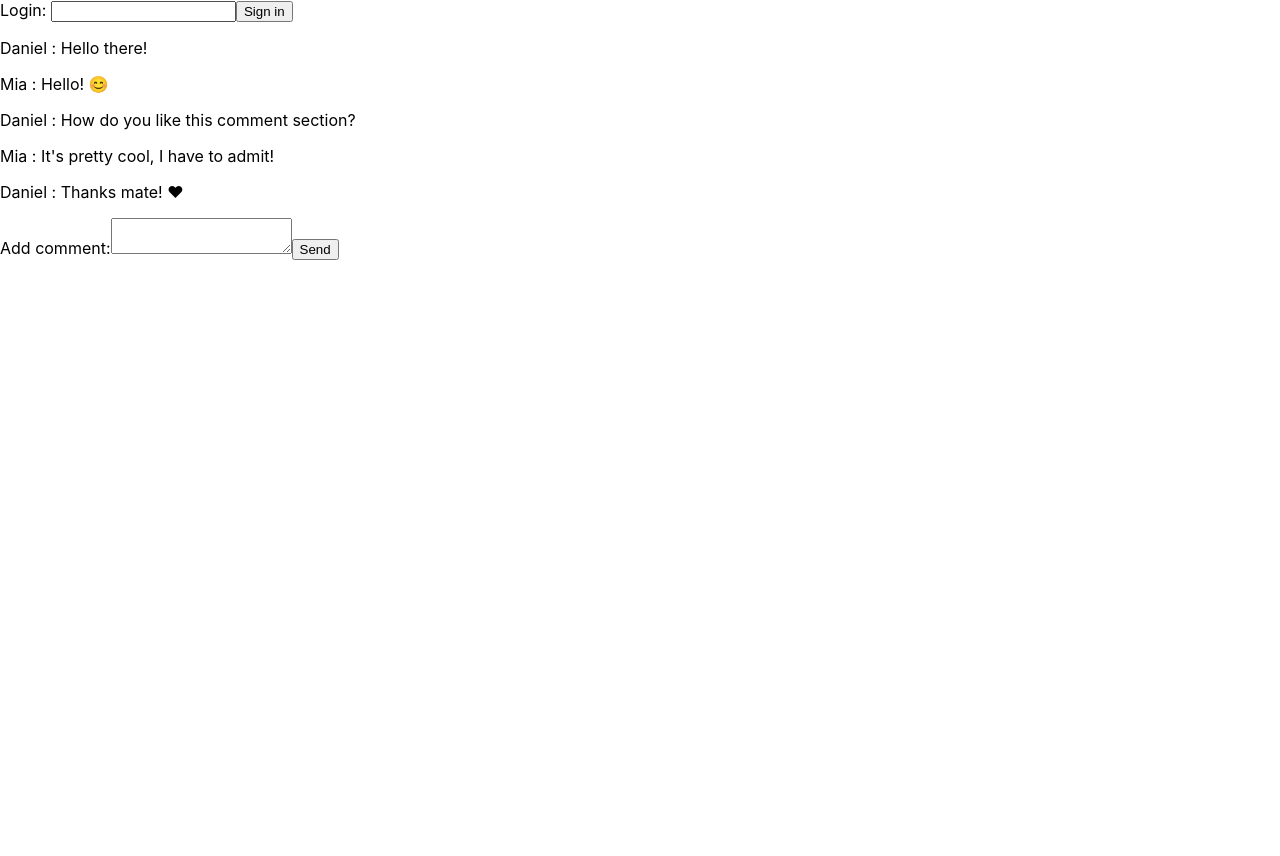
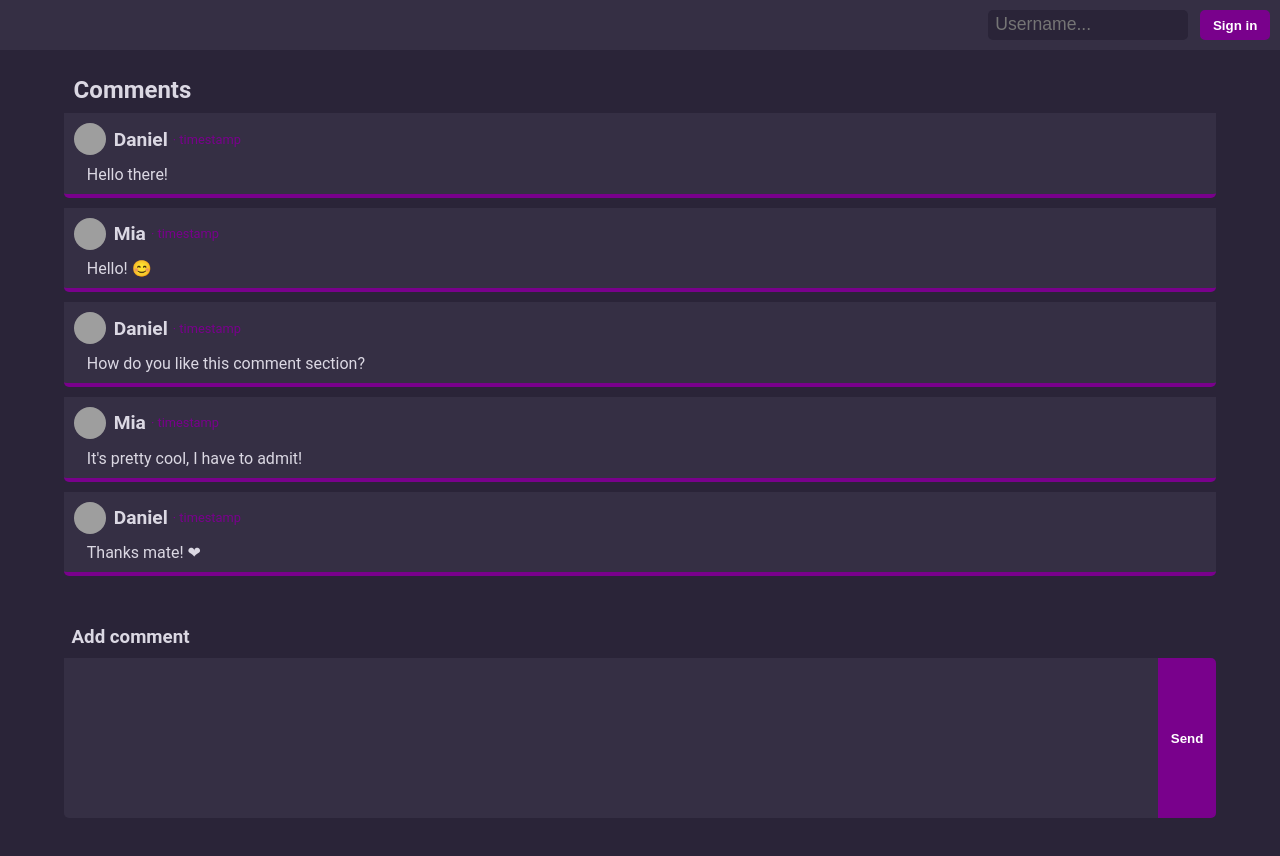
Before and after one commit to dLeczycki/Classics-in-React, a React (Create React App) app in the folder comments-section/: page / in a window 1280 px wide. Shown: the top 856 px of the page. Before the commit the page ends 800 px from the top, so only its background shows below. Built offline with nearby package versions, Linux system fonts and the light colour scheme; grey boxes are pictures that could not be loaded.

Commit message:
feat: Style added

```diff
--- a/comments-section/src/components/Comment/Comment.css
+++ b/comments-section/src/components/Comment/Comment.css
@@ -0,0 +1,37 @@
+div.comment {
+  margin-bottom: 10px;
+  padding: 10px;
+  background-color: var(--secondary-color);
+  border-bottom-left-radius: 5px;
+  border-bottom-right-radius: 5px;
+  border-bottom: 4px solid var(--accent-color);
+}
+
+div.comment div.author {
+  display: flex;
+  flex-direction: row;
+  align-items: center;
+  margin-bottom: .6em;
+}
+
+div.comment div.author img {
+  border-radius: 50%;
+  width: 32px;
+  height: 32px;
+}
+
+div.comment div.author p.author-name {
+  margin-left: .4em;
+  font-size: 1.2em;
+  font-weight: bold;
+}
+
+div.comment div.author p.timestamp {
+  margin-left: .4em;
+  font-size: .8em;
+  color: var(--accent-color);
+}
+
+div.comment p.comment {
+  margin-left: .8em;
+}
--- a/comments-section/src/components/Comment/Comment.js
+++ b/comments-section/src/components/Comment/Comment.js
@@ -48,12 +48,22 @@ const Comment = (props) => {
 
     {isInEditionMode ?
     <>
-      <p>{author.username} : <textarea name="comment" id="comment" value={commentInput} onChange={handleCommentChange}/></p>
+      <div className="author">
+        <img src={author.photo} alt="" />
+        <p className="author-name">{author.username}</p>
+        <p className="timestamp">&#183; timestamp</p>
+      </div>
+      <textarea name="comment" id="comment" value={commentInput} onChange={handleCommentChange}/>
       <button onClick={handleSaveComment}>Save</button>
       <button onClick={handleChangeEditionMode}>Cancel</button>
     </> :
     <>
-      <p>{author.username} : {comment}</p>
+    <div className="author">
+      <img src={author.photo} alt="" />
+      <p className="author-name">{author.username}</p>
+      <p className="timestamp">&#183; timestamp</p>
+    </div>
+      <p className="comment">{comment}</p>
       {editionBlock}
     </>}
   </div> );
--- a/comments-section/src/components/CommentsForm/CommentsForm.css
+++ b/comments-section/src/components/CommentsForm/CommentsForm.css
@@ -0,0 +1,47 @@
+section.comments-form {
+  margin-top: 40px;
+}
+
+section.comments-form form {
+  display: flex;
+  flex-direction: row;
+  margin: 10px 0;
+}
+
+section.comments-form form label {
+  display: flex;
+  flex-direction: column;
+  width: 100%;
+}
+
+section.comments-form form label textarea {
+  padding: .6em;
+  height: calc(16px * 10);
+  font-size: 16px;
+  line-height: 1.4em;
+  font-family: 'Roboto', sans-serif;
+  background-color: var(--secondary-color);
+  color: var(--light-color);
+  border: none;
+  border-bottom: 4px solid var(--secondary-color);
+  border-bottom-left-radius: 5px;
+  outline: none;
+  resize: none;
+  transition: .3s;
+}
+
+section.comments-form form label textarea:focus {
+  border-bottom: 4px solid var(--accent-outline-color);
+}
+
+section.comments-form form button {
+  border-bottom-left-radius: 0;
+  border-top-left-radius: 0;
+}
+
+section.comments-form span.error {
+  margin: 1em .4em;
+  color: var(--accent-color);
+  font-weight: bold;
+  text-decoration: underline;
+}
--- a/comments-section/src/components/CommentsForm/CommentsForm.js
+++ b/comments-section/src/components/CommentsForm/CommentsForm.js
@@ -43,14 +43,14 @@ const CommentsForm = ({login}) => {
 
   return (
   <section className="comments-form">
+    <h3>Add comment</h3>
     <form onSubmit={handleSendComment}>
       <label htmlFor="comment">
-        Add comment:
         <textarea name="comment" id="comment" value={comment} onChange={handleChangeComment}/>
-        <span className="error">{commentError}</span>
       </label>
       <button type="submit">Send</button>
     </form>
+    <span className="error">{commentError}</span>
   </section> );
 }
 
--- /dev/null
+++ b/comments-section/src/components/CommentsList/CommentsList.css
@@ -0,0 +1,4 @@
+section.comments {
+  display: flex;
+  flex-direction: column;
+}
--- a/comments-section/src/components/CommentsList/CommentsList.js
+++ b/comments-section/src/components/CommentsList/CommentsList.js
@@ -3,7 +3,7 @@ import {useSelector} from 'react-redux';
 
 import Comment from '../Comment/Comment';
 
-import './Comments.css';
+import './CommentsList.css';
 
 const CommentsList = () => {
   const comments = useSelector(state => state.comments);
@@ -12,6 +12,7 @@ const CommentsList = () => {
 
   return (
     <section className="comments">
+      <h2>Comments</h2>
       {commentsElements}
     </section>
    );
--- a/comments-section/src/components/LoginForm/LoginForm.css
+++ b/comments-section/src/components/LoginForm/LoginForm.css
@@ -0,0 +1,28 @@
+form.login {
+  display: flex;
+  align-items: center;
+}
+
+form.login input {
+  padding: .4em;
+  height: 100%;
+  width: 200px;
+  background-color: var(--main-color);
+  color: var(--light-color);
+  font-size: 1.1em;
+  border-bottom: 2px solid var(--main-color);
+  border-radius: 5px;
+  transition: .3s;
+}
+
+form.login input:focus {
+  border-bottom: 2px solid var(--accent-color);
+}
+
+form.login button {
+  padding: 0 .8em;
+  margin-left: 12px;
+  height: 100%;
+}
+
+form.login p {}
--- a/comments-section/src/components/LoginForm/LoginForm.js
+++ b/comments-section/src/components/LoginForm/LoginForm.js
@@ -1,6 +1,8 @@
 import React, {useState} from 'react'
 import {useDispatch, connect} from 'react-redux';
 import {logIn, logOut} from '../../state/actions/loginActions';
+
+import './LoginForm.css';
 
 const LoginForm = ({login}) => {
   const dispatch = useDispatch();
@@ -22,20 +24,21 @@ const LoginForm = ({login}) => {
   }
 
   return (
-    <>
+
+    <form className="login" autoComplete="off">
       {
       !loggedIn ?
-        <form>
-          <label htmlFor="login">Login: <input type="text" name="login" id="login" value={usernameInput} onChange={handleUsernameChange}/></label>
+        <>
+          <input type="text" name="login" id="login" value={usernameInput} onChange={handleUsernameChange} placeholder="Username..."/>
           <button type="submit" onClick={handleLogin}>Sign in</button>
-        </form>
+        </>
       :
         <>
           <p>Hello, {user.username}!</p>
           <button type="submit" onClick={handleLogout}>Sign out</button>
         </>
       }
-    </>
+      </form>
    );
 }
 
--- a/comments-section/src/components/NavigationBar/NavigationBar.css
+++ b/comments-section/src/components/NavigationBar/NavigationBar.css
@@ -0,0 +1,7 @@
+nav {
+  display: flex;
+  justify-content: flex-end;
+  padding: 10px;
+  height: 50px;
+  background-color: var(--secondary-color);
+}
--- a/comments-section/src/index.css
+++ b/comments-section/src/index.css
@@ -1,13 +1,66 @@
-body {
+* {
   margin: 0;
-  font-family: -apple-system, BlinkMacSystemFont, 'Segoe UI', 'Roboto', 'Oxygen',
-    'Ubuntu', 'Cantarell', 'Fira Sans', 'Droid Sans', 'Helvetica Neue',
-    sans-serif;
-  -webkit-font-smoothing: antialiased;
-  -moz-osx-font-smoothing: grayscale;
+  padding: 0;
+  box-sizing: border-box;
 }
 
-code {
-  font-family: source-code-pro, Menlo, Monaco, Consolas, 'Courier New',
-    monospace;
+:root {
+  --main-color: #2A2438;
+  --secondary-color: #352F44;
+  --accent-color: #79018C;
+  --accent-outline-color: #4C0070;
+  --light-color: #DBD8E3;
 }
+
+body {
+  background-color: var(--main-color);
+  color: var(--light-color);
+  font-family: 'Roboto', sans-serif;
+}
+
+main {
+  width: 90%;
+  margin: 1em auto;
+  max-width: 1440px;
+}
+
+h2,
+h3 {
+  margin: .4em 0 .4em .4em;
+}
+
+input {
+  border: none;
+}
+
+input:focus,
+input:active,
+textarea:focus,
+textarea:active,
+button:focus {
+  outline: none;
+  border-bottom: 2px solid var(--accent-outline-color);
+}
+
+
+button {
+  padding: .4em .8em;
+  background-color: var(--accent-color);
+  color: white;
+  border: none;
+  border-radius: 5px;
+  font-weight: bold;
+  border: 2px solid var(--accent-color);
+  cursor: pointer;
+  transition: .3s;
+}
+
+button:hover {
+  background-color: var(--accent-outline-color);
+  border: 2px solid var(--accent-outline-color);
+}
+
+button:focus {
+  outline: none;
+  border: 2px solid var(--accent-outline-color);
+}
```
Also changed, not shown: comments-section/src/components/CommentsList/Comments.css (deleted).
